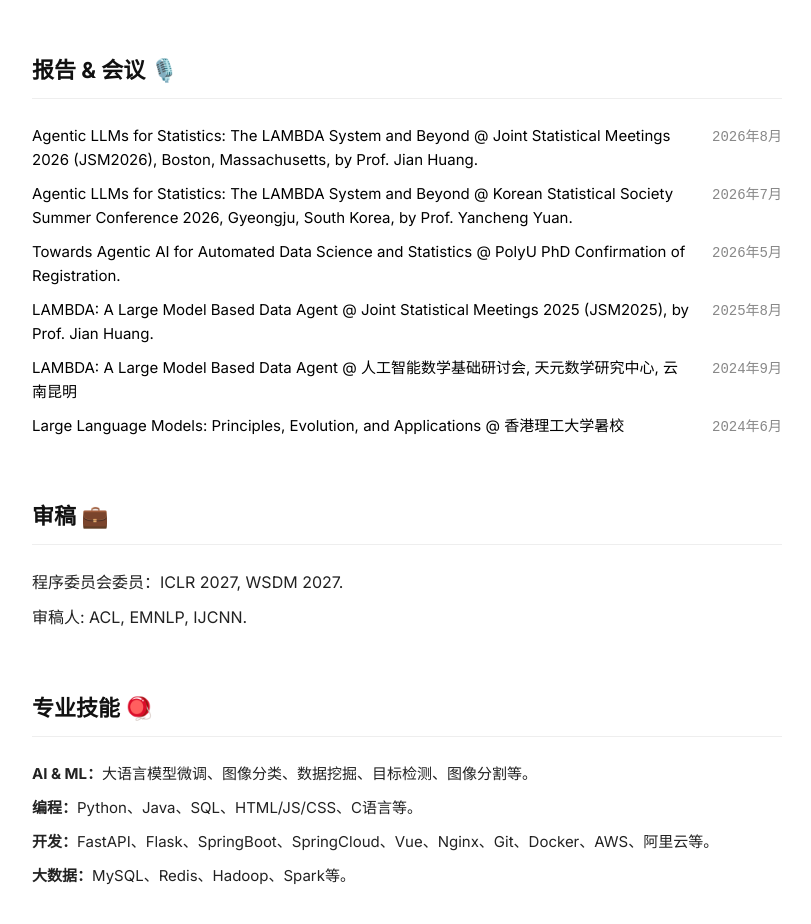
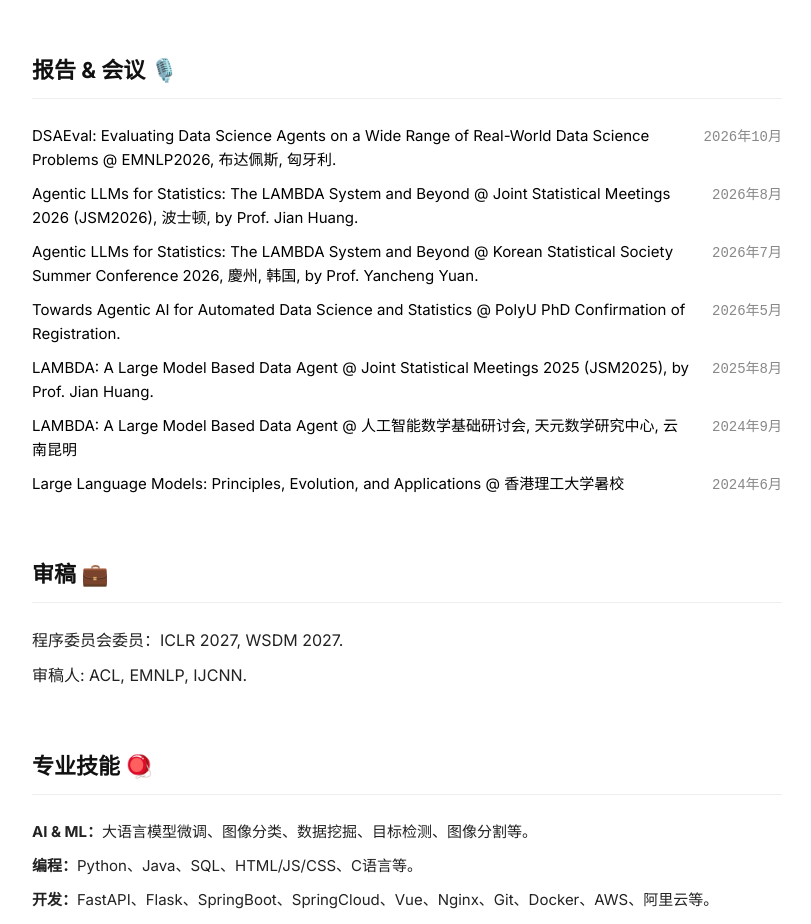
Before and after one commit to Stephen-SMJ/personal_page, a plain HTML site: page index_cn.html in a window 1280 px wide. Shown: the part 3980-4904 px from the top of the page, without its empty margins (368-1179 px from the left). Drawn offline with Linux system fonts and the light colour scheme.

Commit message:
update info

```diff
--- a/index_cn.html
+++ b/index_cn.html
@@ -303,7 +303,7 @@
                         <span class="dis-badge"><span class="dis-emoji">🏅</span> Main Conference</span>
                     </div>
                     <div class="pub-links">
-                        <a href="https://arxiv.org/pdf/2601.13591" class="pub-btn"><i class="fa-solid fa-file-pdf"></i> 论文</a>
+                        <a href="https://aclanthology.org/2026.emnlp-main.970.pdf" class="pub-btn"><i class="fa-solid fa-file-pdf"></i> 论文</a>
                         <a href="https://dsaeval.github.io/DSAEval/" class="pub-btn"><i class="fa-solid fa-globe"></i> 网站</a>
                         <a href="https://github.com/AMA-CMFAI/DSAEval" class="pub-btn"><i class="fa-brands fa-github"></i> 代码</a>
                         <a href="https://dsaeval.lambda.org.ai/" class="pub-btn" ><i class="fa-solid fa-book"></i> 日志</a>
@@ -591,13 +591,18 @@
             <h2>报告 & 会议 🎙️</h2>
 
             <div class="teach-item">
-                <span class="teach-title">Agentic LLMs for Statistics: The LAMBDA System and Beyond @ Joint Statistical Meetings 2026 (JSM2026), Boston, Massachusetts, by Prof. Jian Huang.</span>
+                <span class="teach-title">DSAEval: Evaluating Data Science Agents on a Wide Range of Real-World Data Science Problems @ EMNLP2026, 布达佩斯, 匈牙利.</span>
+                <span class="teach-time">2026年10月</span>
+            </div>
+
+            <div class="teach-item">
+                <span class="teach-title">Agentic LLMs for Statistics: The LAMBDA System and Beyond @ Joint Statistical Meetings 2026 (JSM2026), 波士顿, by Prof. Jian Huang.</span>
                 <span class="teach-time">2026年8月</span>
             </div>
 
 
             <div class="teach-item">
-                <span class="teach-title">Agentic LLMs for Statistics: The LAMBDA System and Beyond @ Korean Statistical Society Summer Conference 2026, Gyeongju, South Korea, by Prof. Yancheng Yuan.</span>
+                <span class="teach-title">Agentic LLMs for Statistics: The LAMBDA System and Beyond @ Korean Statistical Society Summer Conference 2026, 慶州, 韩国, by Prof. Yancheng Yuan.</span>
                 <span class="teach-time">2026年7月</span>
             </div>
 
```
Also changed, not shown: index.html (+7 -1 lines).
